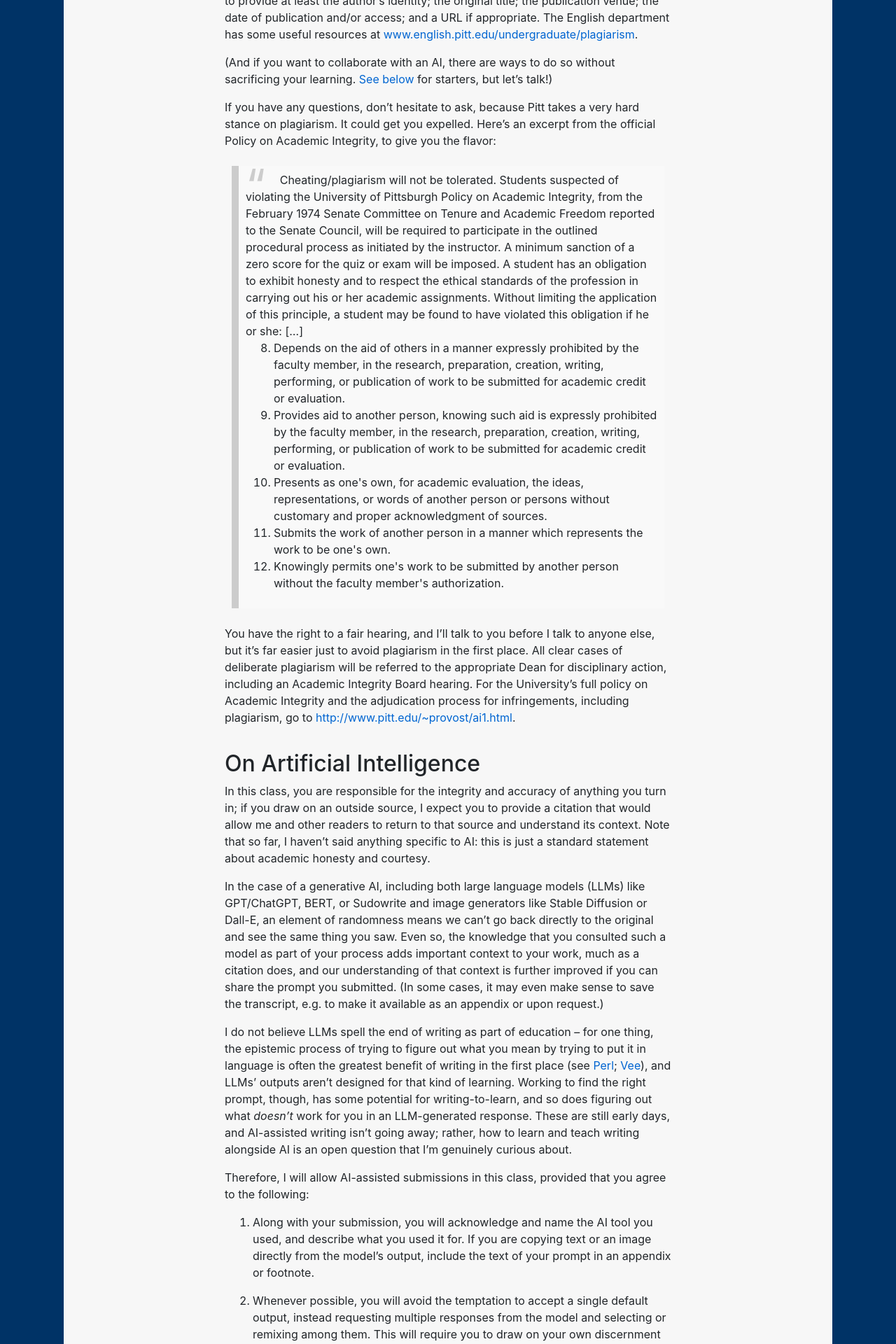
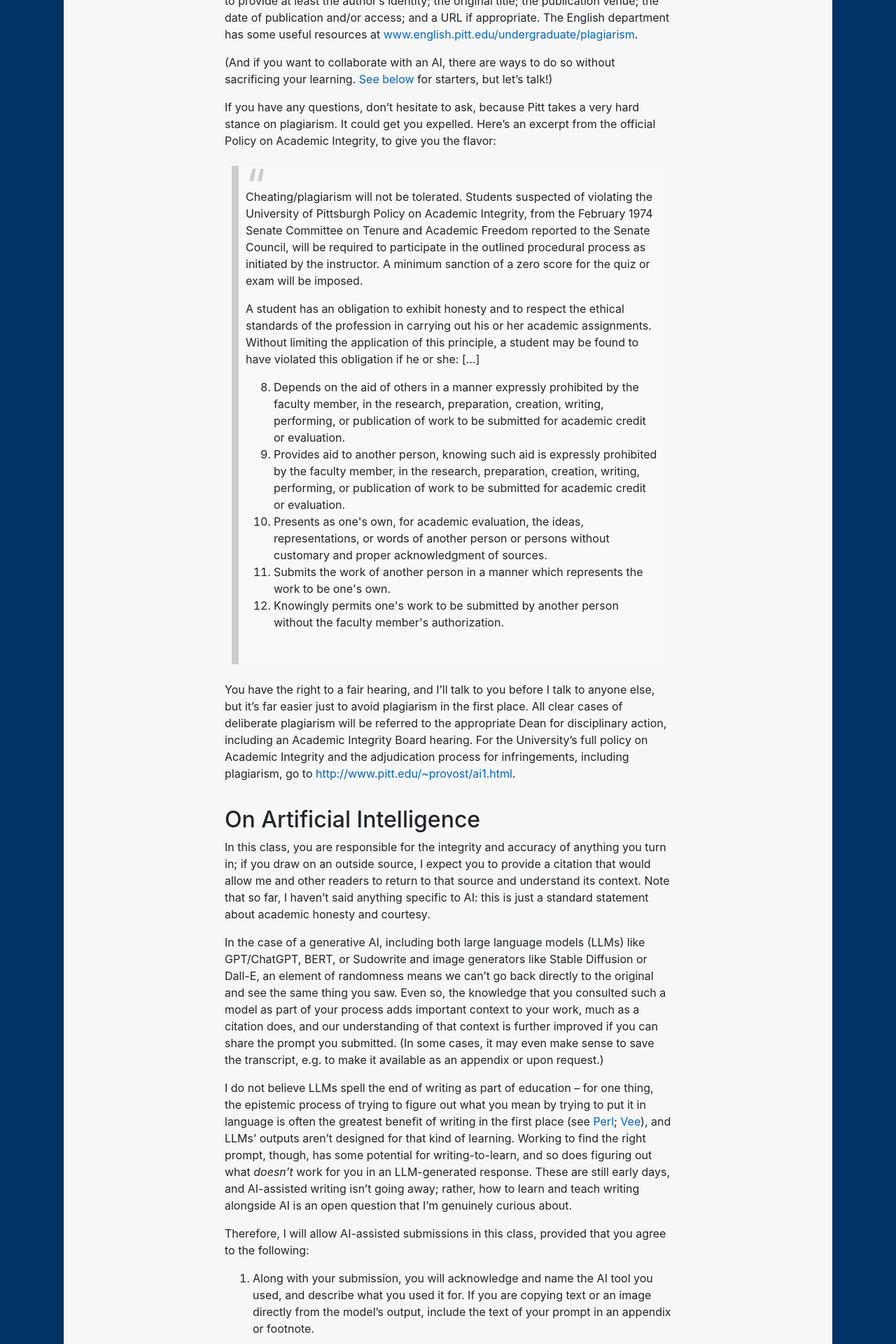
Before and after one commit to benmiller314/dsam2023fall, a Jekyll site: the page built from policies.md, in a window 1280 px wide. Shown: the part 1716-3636 px from the top of the page at 70% size. Built offline with Jekyll 4.4.1, drawn with Linux system fonts in a browser that asks for light colours; our own code applies the rules of GitHub Pages for plain Markdown files.

Commit message:
fix paragraphs within blockquotes

```diff
--- a/assets/css/screen.css
+++ b/assets/css/screen.css
@@ -332,8 +332,7 @@ pre code {
 	display: none;
 }
 
-/* TO DO: Add powerpoint-like "appear" animation where desired,
-          using @keyframes and :active
+/* TO DO: Add powerpoint-like "appear" animation where desired, using @keyframes and :active
 
 
 */
@@ -447,8 +446,16 @@ blockquote:before {
   margin-right: 0.25em;
   vertical-align: -0.4em;
 }
+
 blockquote p {
-  display: inline;
+	display: inline-block;
+}
+
+blockquote p.bq_cite {
+	max-width: 50%;
+	margin-right: 0;
+	margin-left: auto;
+	font-style: italic;
 }
 
 
```
